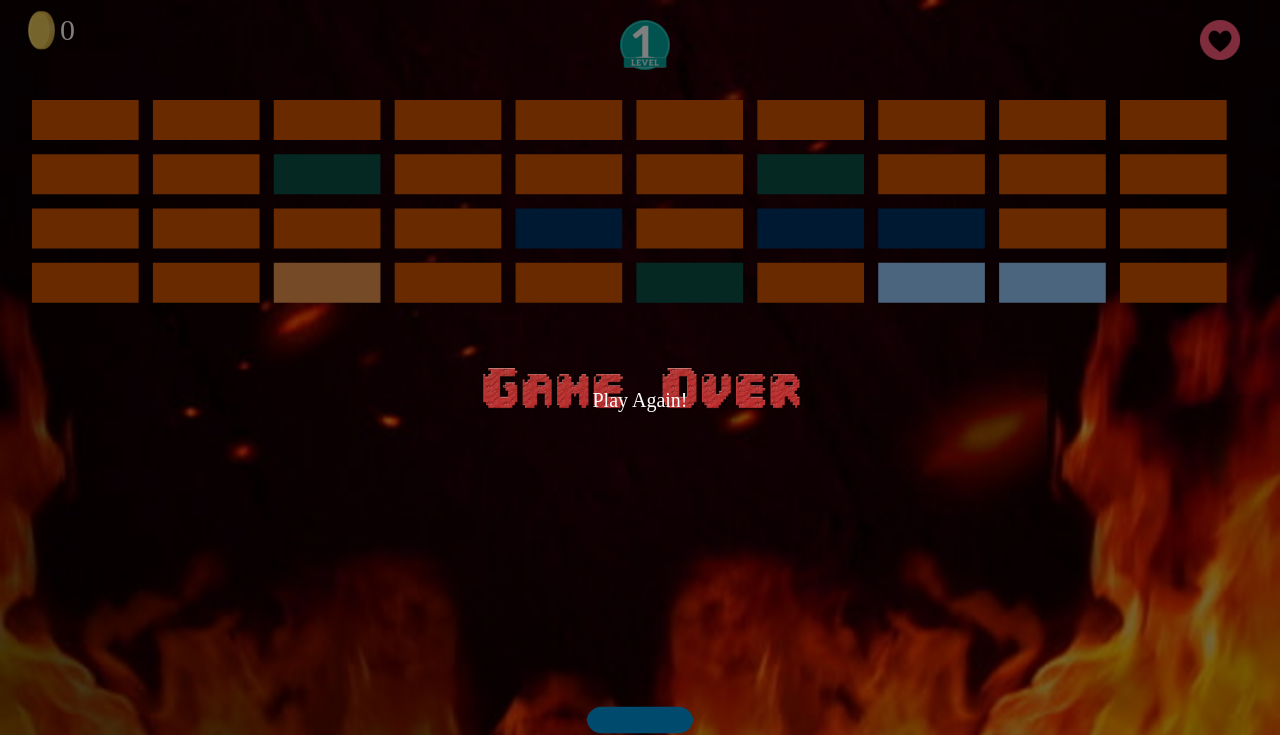
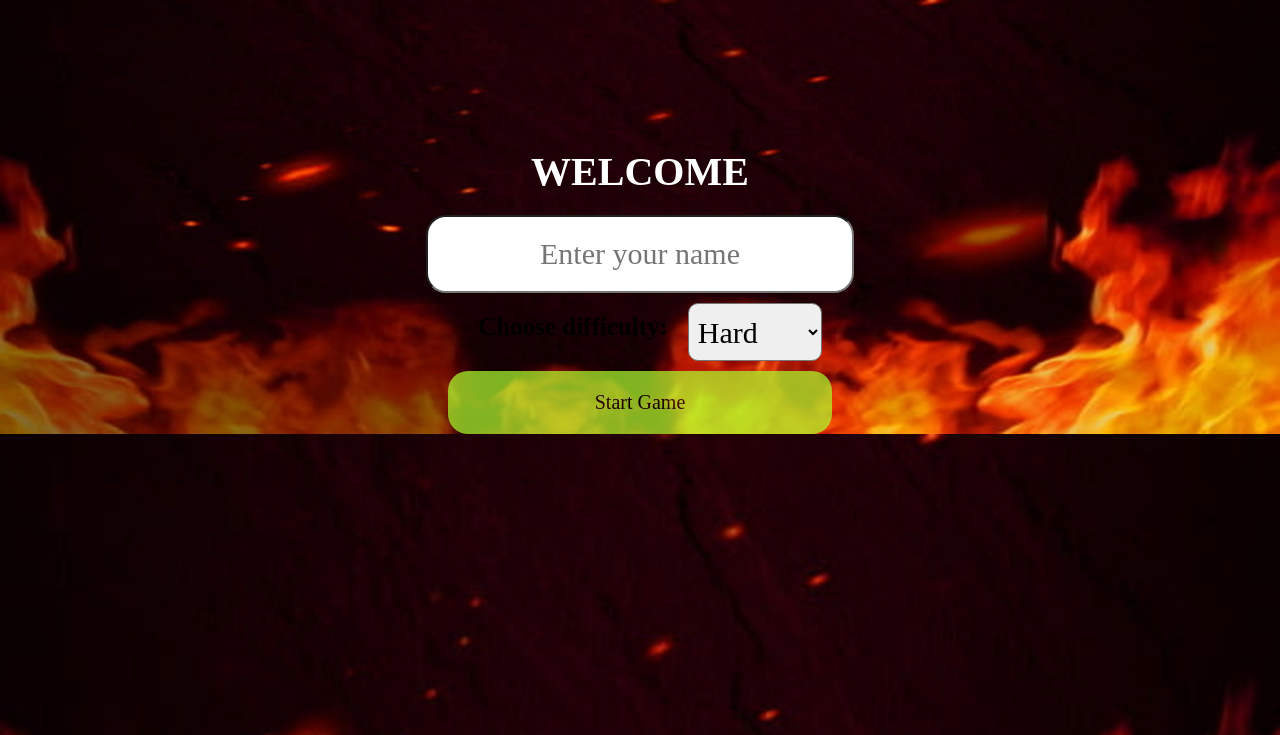
Before and after one commit to sagarguglani15/sagarguglani14.github.io, a plain HTML site: page BreakOut/index.html in a window 1280 px wide. Shown: the top 735 px of the page. Drawn offline with Linux system fonts and the light colour scheme.

Commit message:
added welcome page

```diff
--- a/BreakOut/index.html
+++ b/BreakOut/index.html
@@ -11,7 +11,20 @@
 </head>
 
 <body>
+  <div class="welcome" id="welcome">
+    <h1 class="head">WELCOME</h1>
+    <input class = "name" id="name" placeholder="Enter your name"/>
 
+    <div class="diff">
+      <h3 class="label">Choose difficulty: </h3>
+      <select name="difficulty" id="difficulty">
+        <option value="hard">Hard</option>
+        <option value="medium">Medium</option>
+        <option value="low">Low</option>
+      </select>
+    </div>
+    <button class="start" id="start">Start Game</button>
+  </div>
   <div id="gameover">
     <img src="assets/youwon.png" alt="" id="youwon">
     <img src="assets/gameover.png" alt="" id="youlose">
--- a/BreakOut/script.js
+++ b/BreakOut/script.js
@@ -2,6 +2,11 @@ const dpi = window.devicePixelRatio;
 
 const canvas = document.getElementById("myCanvas");
 const ctx = canvas.getContext("2d");
+const welcome = document.getElementById("welcome");
+
+let difficulty = 150;
+let interval;
+
 
 const style = {
     height() {
@@ -74,7 +79,6 @@ const BALL_RADIUS = canvas.height/60;
 const BRICK_WIDTH = canvas.width / 12;
 const BRICK_HEIGHT = canvas.height / 20;
 const LEVELS = 3;
-let difficulty = 150;
 
 const bgImage = new Image();
 bgImage.src = "assets/bg.jpg";
@@ -196,10 +200,29 @@ const loadAssets = () => {
 
 loadAssets();
 
+const start = document.getElementById("start");
+start.addEventListener('click', startGame);
 document.addEventListener("keydown", keyDownHandler, false);
 document.addEventListener("keyup", keyUpHandler, false);
 document.addEventListener("mousemove", mouseMoveHandler, false);
 document.addEventListener("touchmove", touchHandler, false);
+
+function startGame(){
+    player.name = document.getElementById("name").value;
+    let mode = document.getElementById("difficulty").value;
+    if (mode=='hard'){
+        difficulty = 110;
+    }else if(mode=='low'){
+        difficulty = 190;
+    }else{
+        difficulty = 150;
+    }
+    ball.dx = canvas.height / difficulty * (Math.random() * 2 - 1);
+    ball.dy = - (canvas.height / difficulty);
+    // player.difficulty = document.getElementById("difficulty").value;
+    welcome.style.display = "none";
+    interval = setInterval(draw,10);
+}
 
 function keyDownHandler(e) {
     if (e.key == "Right" || e.key == "ArrowRight") {
@@ -374,7 +397,7 @@ function drawLives() {
 
 function draw() {
     // gameStartSound.play();
-    Rotate();
+    // Rotate();
     ctx.clearRect(0, 0, canvas.width, canvas.height);
     drawBricks();
     drawBall();
@@ -494,7 +517,7 @@ function draw() {
     ball.y += ball.dy;
 }
 
-var interval = setInterval(draw, 10);
+// var interval = setInterval(draw, 10);
 
 const gameover = document.getElementById("gameover");
 const youwin = document.getElementById("youwin");
--- a/BreakOut/styles.css
+++ b/BreakOut/styles.css
@@ -2,6 +2,74 @@
     font-family: "Germania One"; }
 
 /* canvas { background: url('assets/bg.jpg'); display: block; margin: 0 auto;  } */
+
+.welcome{
+    align-items: center;
+    padding-top: 10%;
+    width: 100vw;
+    height: 100vh;
+    display: flex;
+    flex-direction: column;
+    justify-content: center;
+    background-image: url('assets/bg.jpg');
+    background-repeat: no-repeat;
+    background-attachment: fixed;
+    background-size: 100% 100%;
+    width: 100%;
+    height: 100%;
+}
+
+h1{
+    font-size: 40px;
+    color: #ffffff;
+    font: #ffffff;
+    text-align: center;
+    width: 30%;
+    padding: 20px 20px;
+}
+
+.name{
+    padding: 20px 20px;
+    width: 30%;
+    text-align: center;
+    font-size: 30px;
+    border-radius: 20px;
+}
+
+.start{
+    margin-top: 10px;
+    background-color: greenyellow;
+    border: none;
+    font-size: 20px;
+    border-radius: 20px;
+    width: 30%;
+    padding: 20px 20px;
+    opacity: 70%;
+}
+
+.label{
+    padding: 20px 20px;
+    text-align: center;
+    font-size: 25px;
+}
+
+.diff{
+    display: flex;
+    justify-content: center;
+}
+
+#difficulty{
+    margin-top: 10px;
+    font-size: 30px;
+    padding: 5px;
+    border-radius: 10px;
+}
+
+.start:hover{
+    cursor: pointer;
+    opacity: 100%;
+    font-size: 22px;
+}
 
 #canvasdiv{
     width: 100vw;
```
